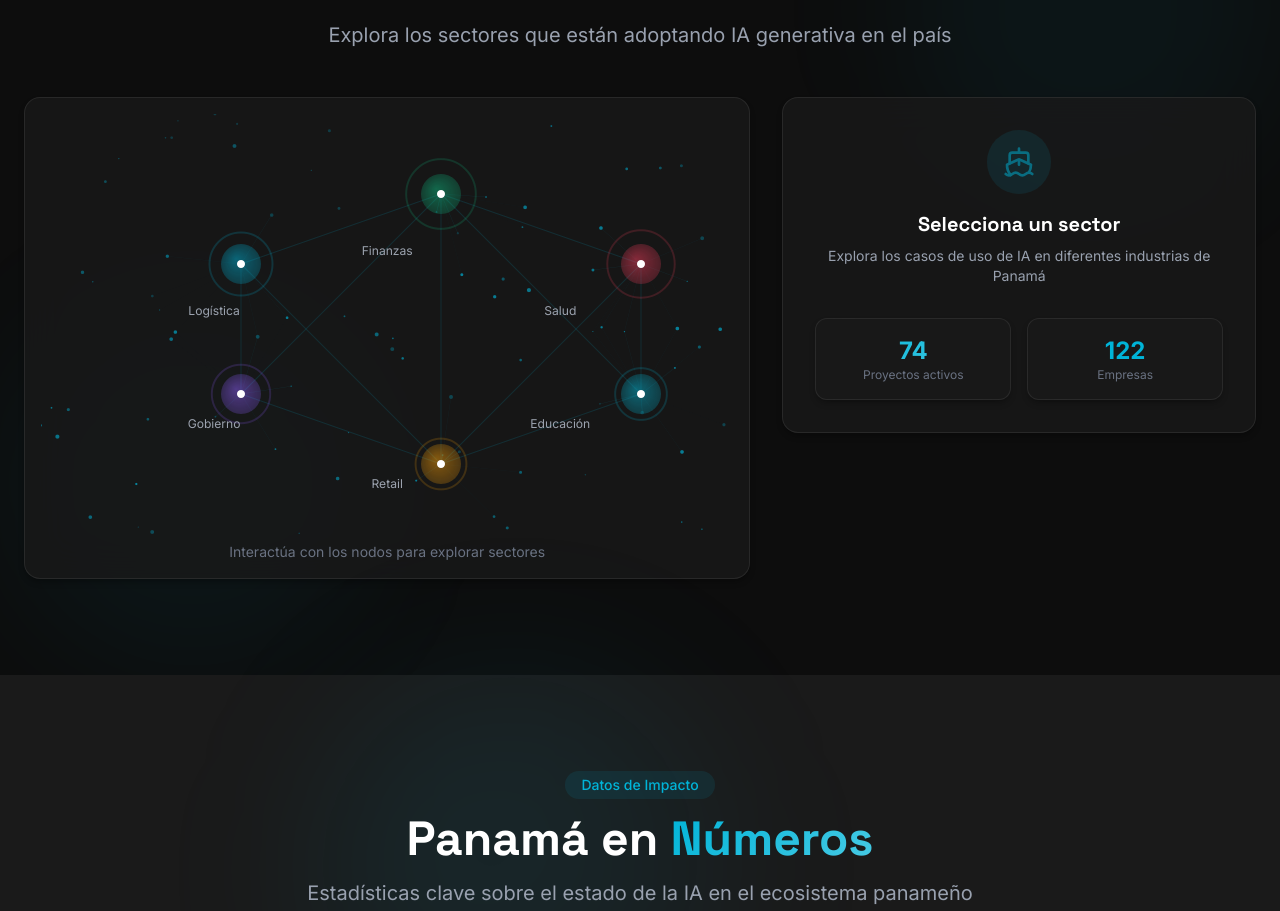
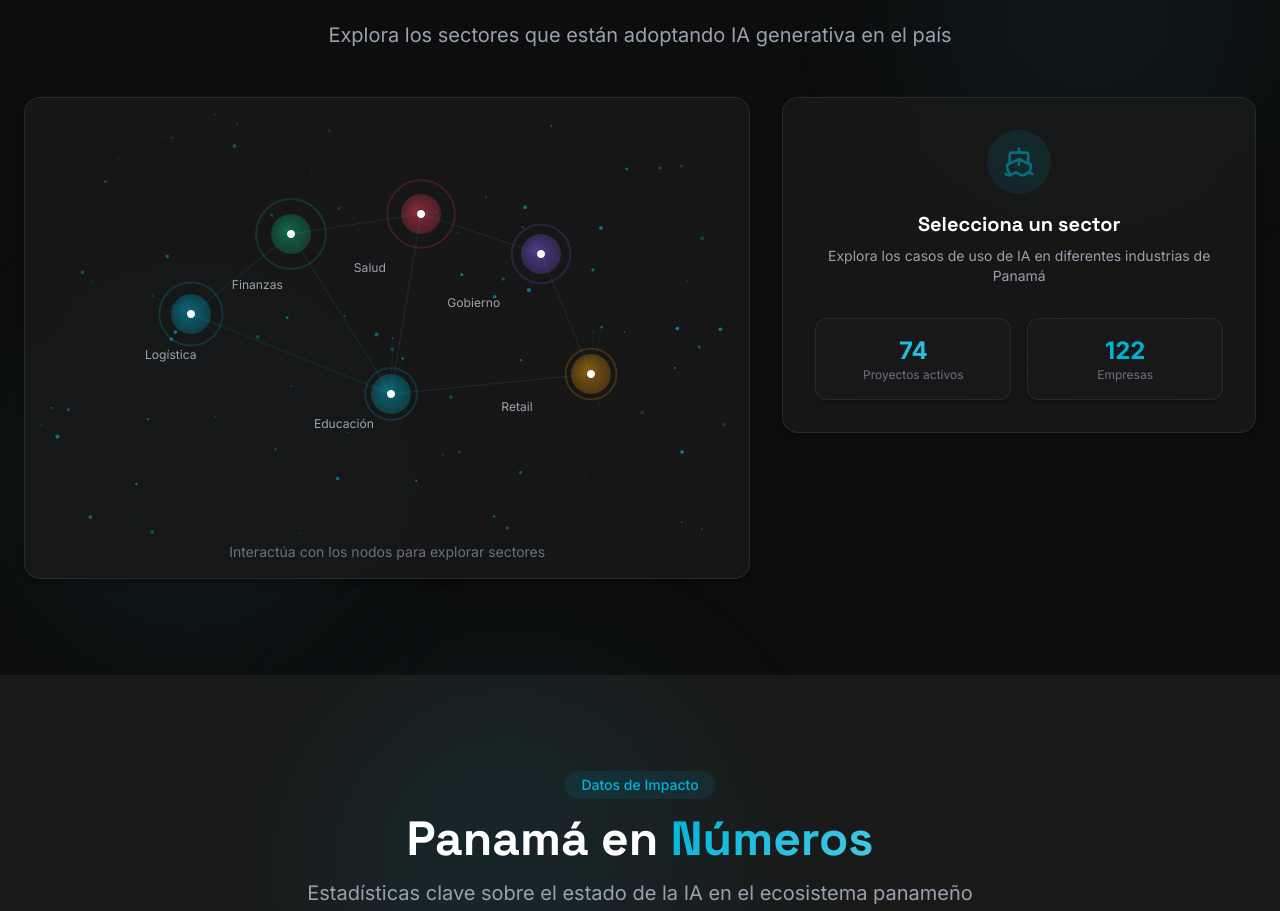
Before and after one commit to gonzalezulises/ia-generativa-panama, a React (Vite) app: page / in a window 1280 px wide. Shown: the part 3767-4678 px from the top of the page. Built offline with nearby package versions, Linux system fonts and the light colour scheme.

Commit message:
Constelación de Sagitario para red de sectores

```diff
--- a/src/components/PanamaMap.jsx
+++ b/src/components/PanamaMap.jsx
@@ -17,19 +17,27 @@ const NetworkGraph = ({ activeSector, onSectorHover }) => {
   const canvasRef = useRef(null);
   const [nodes, setNodes] = useState([]);
 
-  // Node positions for sectors (hexagonal layout)
+  // Node positions for sectors (Sagittarius constellation - "The Teapot")
+  // Based on actual star positions of Sagittarius
   const sectorNodes = [
-    { id: 'logistics', x: 200, y: 150, label: 'Logística', color: '#00B4D8' },
-    { id: 'finance', x: 400, y: 80, label: 'Finanzas', color: '#10B981' },
-    { id: 'health', x: 600, y: 150, label: 'Salud', color: '#F43F5E' },
-    { id: 'government', x: 200, y: 280, label: 'Gobierno', color: '#8B5CF6' },
-    { id: 'retail', x: 400, y: 350, label: 'Retail', color: '#F59E0B' },
-    { id: 'education', x: 600, y: 280, label: 'Educación', color: '#06B6D4' },
+    { id: 'logistics', x: 150, y: 200, label: 'Logística', color: '#00B4D8' },      // Kaus Australis (ε) - spout bottom
+    { id: 'finance', x: 250, y: 120, label: 'Finanzas', color: '#10B981' },         // Kaus Media (δ) - spout top
+    { id: 'health', x: 380, y: 100, label: 'Salud', color: '#F43F5E' },             // Kaus Borealis (λ) - lid
+    { id: 'government', x: 500, y: 140, label: 'Gobierno', color: '#8B5CF6' },      // Nunki (σ) - handle top
+    { id: 'retail', x: 550, y: 260, label: 'Retail', color: '#F59E0B' },            // Tau Sgr - handle bottom
+    { id: 'education', x: 350, y: 280, label: 'Educación', color: '#06B6D4' },      // Ascella (ζ) - base
   ];
 
-  // Connections between nodes
+  // Connections forming the Sagittarius teapot asterism
   const connections = [
-    [0, 1], [1, 2], [0, 3], [1, 4], [2, 5], [3, 4], [4, 5], [0, 4], [1, 3], [2, 4], [1, 5]
+    [0, 1], // Spout line
+    [1, 2], // Spout to lid
+    [2, 3], // Lid to handle top
+    [3, 4], // Handle curve
+    [4, 5], // Handle to base
+    [5, 0], // Base to spout (bottom of teapot)
+    [1, 5], // Internal: spout top to base
+    [2, 5], // Internal: lid to base
   ];
 
   useEffect(() => {
```
